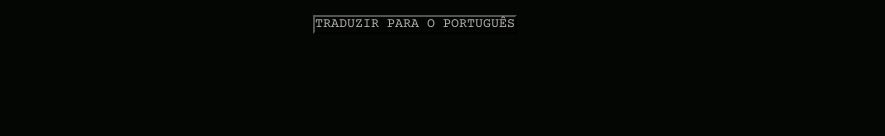
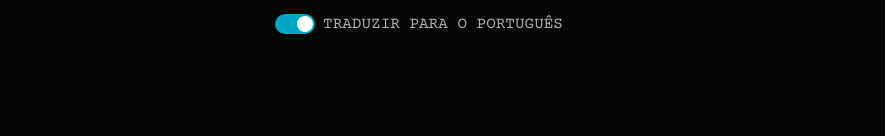
Before and after one commit to biancashiromoto/biancashiromoto.github.io, a Next.js app: page / in a window 1280 px wide. Shown: the top 136 px of the page, without its empty margins (225-1110 px from the left). Built offline with nearby package versions, Linux system fonts and the light colour scheme; grey boxes are pictures that could not be loaded.

Commit message:
feat: replace button with switch component for language toggle in header

```diff
--- a/app/components/header/header.tsx
+++ b/app/components/header/header.tsx
@@ -1,18 +1,20 @@
 import { useLanguage } from "@/app/context/LanguageProvider";
 import ProgressBar from "../progress-bar/progress-bar";
 import styles from "./header.module.scss";
+import Switch from "../switch/switch";
 
 const Header = () => {
-	const { information, toggleLanguage } = useLanguage();
+	const {
+		information, toggleLanguage, isLanguagePortuguese
+	} = useLanguage();
+
 	return (
 		<header className={styles.header}>
-			<button
-				aria-label={information._translateButtonLabel}
-				onClick={toggleLanguage}
-				type="button"
-			>
-				{information._translateButtonLabel.toUpperCase()}
-			</button>
+			<Switch
+				checked={!isLanguagePortuguese}
+				onChange={toggleLanguage}
+				label={information._translateButtonLabel}
+			/>
 			<ProgressBar />
 		</header>
 	);
```
